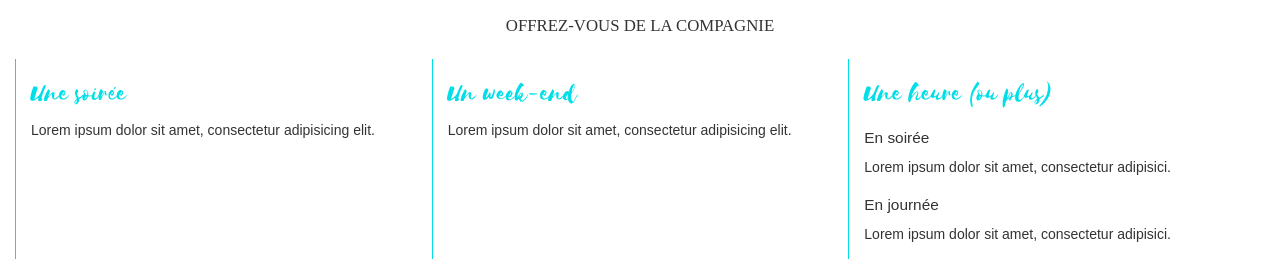
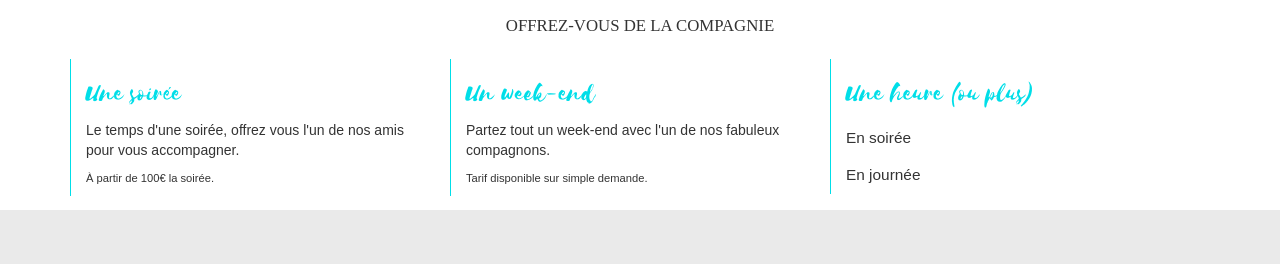
Before and after one commit to Selbahc/BorrowAFriend, a plain HTML site: page product.html in a window 1280 px wide. Shown: the part 595-859 px from the top of the page. Drawn offline with nearby package versions, Linux system fonts and the light colour scheme.

Commit message:
finished product page

```diff
--- a/javascripts/product.js
+++ b/javascripts/product.js
@@ -5,5 +5,11 @@ $(document).ready(function() {
   });
   $(".product-card.back").click(function() {
     $(this).slideToggle('quick');
-  })
+  });
+
+  $("#productAccordion").accordion({
+    event: "mouseover",
+    collapsible: true,
+    active: false
+  });
 });
--- a/product.html
+++ b/product.html
@@ -35,6 +35,7 @@
     </div>
   </nav>
 
+  <!-- SECTION PRODUITS -->
   <section class="product-category">
     <div class="product-card-flip col-xs-6 col-md-3">
       <div class="product-card product-party front">
@@ -44,7 +45,7 @@
         </div>
       </div>
       <div class="product-card back">
-        <p>Lorem ipsum dolor sit amet, consectetur adipisicing elit. Natus molestias tempora tempore saepe architecto expedita, dolor, voluptate ducimus quidem fugit, accusamus! Sint molestiae, a deserunt dolore quas recusandae placeat qui?</p>
+        <p>Pour une soirée chez vous, ou une virée nocturne, les fêtards sauront vous accompagner jusqu'au bout de la nuit, et mettre de l'ambiance pour vous faire oublier le jour !</p>
       </div>
     </div>
 
@@ -56,7 +57,7 @@
         </div>
       </div>
       <div class="product-card back">
-        <p>Lorem ipsum dolor sit amet, consectetur adipisicing elit. Natus libero aliquid animi ea officia voluptatibus facere distinctio rerum aperiam doloribus, tenetur error incidunt culpa impedit nihil dolores iusto suscipit debitis!</p>
+        <p>Pour une soirée jeux vidéos inoubliable ou simplement pour parler de votre passion avec quelqu'un qui partage les mêmes goûts, nos geeks seront parfaits pour vous !</p>
       </div>
     </div>
 
@@ -68,7 +69,7 @@
         </div>
       </div>
       <div class="product-card back">
-        <p>Lorem ipsum dolor sit amet, consectetur adipisicing elit. Natus molestias tempora tempore saepe architecto expedita, dolor, voluptate ducimus quidem fugit, accusamus! Sint molestiae, a deserunt dolore quas recusandae placeat qui?</p>
+        <p>Impossible de vous promener seul(e) ? Faites nous confiance et vous trouverez chez nos flâneurs des compagnons parfaits pour une sortie en ville ou à la campagne...</p>
       </div>
     </div>
 
@@ -80,7 +81,7 @@
         </div>
       </div>
       <div class="product-card back">
-        <p>Lorem ipsum dolor sit amet, consectetur adipisicing elit. Natus molestias tempora tempore saepe architecto expedita, dolor, voluptate ducimus quidem fugit, accusamus! Sint molestiae, a deserunt dolore quas recusandae placeat qui?</p>
+        <p>Un foot à la pause déjeuner ? Un ping-pong à la pause café ? Faites appel à l'un de nos sportifs ! Il s'adaptera parfaitement au sport désiré ainsi qu'à votre niveau !</p>
       </div>
     </div>
 
@@ -92,7 +93,7 @@
         </div>
       </div>
       <div class="product-card back">
-        <p>Lorem ipsum dolor sit amet, consectetur adipisicing elit. Natus molestias tempora tempore saepe architecto expedita, dolor, voluptate ducimus quidem fugit, accusamus! Sint molestiae, a deserunt dolore quas recusandae placeat qui?</p>
+        <p>Comme la vie est faite d'épreuves, nous avons tous besoin d'une épaule pour pleurer, d'un ami à qui parler. N'hésitez pas à vous confier à nos confidents, ils vous réconforteront en un rien de temps !</p>
       </div>
     </div>
 
@@ -104,7 +105,7 @@
         </div>
       </div>
       <div class="product-card back">
-        <p>Lorem ipsum dolor sit amet, consectetur adipisicing elit. Natus molestias tempora tempore saepe architecto expedita, dolor, voluptate ducimus quidem fugit, accusamus! Sint molestiae, a deserunt dolore quas recusandae placeat qui?</p>
+        <p>Régalez vous en compagnie de nos gloutons qui se feront un plaisir de tester vos recettes, même si vous débutez en cuisine... Sinon, vous pouvez aussi aller au restaurant.</p>
       </div>
     </div>
 
@@ -116,7 +117,7 @@
         </div>
       </div>
       <div class="product-card back">
-        <p>Lorem ipsum dolor sit amet, consectetur adipisicing elit. Natus molestias tempora tempore saepe architecto expedita, dolor, voluptate ducimus quidem fugit, accusamus! Sint molestiae, a deserunt dolore quas recusandae placeat qui?</p>
+        <p>Amusez la galerie avec nos comiques hors du commun ! Si vous avez peur de vous ennuyer, prenez-en un avec vous, il a toujours des blagues sous la langue !</p>
       </div>
     </div>
 
@@ -128,28 +129,39 @@
         </div>
       </div>
       <div class="product-card back">
-        <p>Lorem ipsum dolor sit amet, consectetur adipisicing elit. Natus molestias tempora tempore saepe architecto expedita, dolor, voluptate ducimus quidem fugit, accusamus! Sint molestiae, a deserunt dolore quas recusandae placeat qui?</p>
+        <p>Une soirée théâtre ? Cinéma ? Opéra ? Ou simplement une partie d'échecs ? Faites appel à nos cultivés qui vous feront passer un agréable moment de détente !</p>
       </div>
     </div>
   </section>
 
-  <!-- PRICES -->
-  <section class="product-price container-fluid">
+  <!-- SECTION PRIX -->
+  <section class="product-price container">
     <h1 class="col-xs-12 text-center">Offrez-vous de la compagnie</h1>
     <div class="product-price-detail col-xs-12 col-md-4">
       <h2>Une soirée</h2>
-      <p>Lorem ipsum dolor sit amet, consectetur adipisicing elit.</p>
+      <p>Le temps d'une soirée, offrez vous l'un de nos amis pour vous accompagner.</p>
+      <p class="product-price-amount">À partir de 100€ la soirée.</p>
     </div>
     <div class="product-price-detail col-xs-12 col-md-4">
       <h2>Un week-end</h2>
-      <p>Lorem ipsum dolor sit amet, consectetur adipisicing elit.</p>
+      <p>Partez tout un week-end avec l'un de nos fabuleux compagnons.</p>
+      <p class="product-price-amount">Tarif disponible sur simple demande.</p>
     </div>
     <div class="product-price-detail col-xs-12 col-md-4">
       <h2>Une heure <span>(ou plus)</span></h2>
-      <h3>En soirée</h3>
-      <p>Lorem ipsum dolor sit amet, consectetur adipisici.</p>
-      <h3>En journée</h3>
-      <p>Lorem ipsum dolor sit amet, consectetur adipisici.</p>
+      <div id="productAccordion">
+        <h3>En soirée</h3>
+        <div>
+          <p>Que vous souhaitiez quelqu'un pour une soirée jusqu'à 5h du matin, ou juste pour l'apéro, nous avons ce qu'il vous faut !</p>
+          <p class="product-price-amount">À partir de 25€ de l'heure.</p>
+        </div>
+
+        <h3>En journée</h3>
+        <div>
+          <p>Que vous souhaitiez quelqu'un pour une une après-midi entière ou juste pour le dessert, nous avons ce qu'il vous faut !</p>
+          <p class="product-price-amount">À partir de 18€ de l'heure.</p>
+        </div>
+      </div>
     </div>
   </section>
 
@@ -179,7 +191,7 @@
 
 
   <script src="https://ajax.googleapis.com/ajax/libs/jquery/3.2.1/jquery.min.js"></script>
-  <script src="https://cdn.rawgit.com/nnattawat/flip/master/dist/jquery.flip.min.js"></script>
+  <script src="./javascripts/jquery-ui/jquery-ui.min.js"></script>
   <script type="text/javascript" src="./javascripts/product.js"></script>
   <script src="./javascripts/bootstrap.min.js" type="text/javascript"></script>
 </body>
--- a/sass/_product.scss
+++ b/sass/_product.scss
@@ -19,7 +19,7 @@ $logo-blue : #00DEE8;
   padding: 0 !important;
   position: relative;
   .back{
-    @include logo-blue-rgba(0.8);
+    background-color: rgba(255,255,255,0.9);
     height: 30vh;
     overflow: scroll;
     position: absolute;
@@ -28,8 +28,17 @@ $logo-blue : #00DEE8;
     display: none;
     p{
       font-size: .9em;
+      height: 30vh;
+      display: -webkit-box;
+      display: -ms-flexbox;
+      display: flex;
+      -webkit-box-align: center;
+      -ms-flex-align: center;
+      align-items: center;
       text-align: justify;
       margin-top: 10px;
+      font-family: $Muli;
+      font-style: italic;
     }
   }
 }
@@ -83,13 +92,15 @@ $logo-blue : #00DEE8;
   @include product-card-bg("cultives", 0.5);
 }
 
+
+//Prodcut prices
 .product-price{
-  font-family: "Muli", sans-serif;
+  font-family: $Muli;
 
   h1{
     font-size: 1.2em;
-    font-family: "Droid Serif", serif;
-    text-transform: uppercase;
+    font-family: $Droid;
+    text-transform: uppercase
   }
   .product-price-detail{
     margin-top: 1em;
@@ -106,21 +117,24 @@ $logo-blue : #00DEE8;
   h3{
     font-size: 1.1em;
   }
+  .product-price-amount{
+    font-size: .8em;
+  }
 }
 
+//DESKTOPS
 @media (min-width: 992px){
   .product-card-flip{
     span{
       font-size: 1.8em;
     }
     h1{
-      font-size: 5em;
+      font-size: 4vw;
     }
     .back{
       p{
-        font-size: 1.1em;
-        text-align: justify;
-        // margin: 15px 5px 0 5px;
+        font-size: 1.3em;
+        overflow: hidden;
       }
     }
     &:hover{
@@ -132,12 +146,7 @@ $logo-blue : #00DEE8;
     -webkit-transition: .2s;
     transition: .2s;
   }
-  .product-price-detail{
-    height: 25vh;
-    border-left: 1px solid $logo-blue;
-    border-top: none !important;
-    border-bottom: none !important;
-  }
+
   .product-party{
     &:hover{
       @include product-card-bg("fetard", 0.2);
@@ -202,4 +211,11 @@ $logo-blue : #00DEE8;
       }
     }
   }
+  .product-price-detail{
+
+    max-height: 40vh;
+    border-left: 1px solid $logo-blue;
+    border-top: none !important;
+    border-bottom: none !important;
+  }
 }
```
Also changed, not shown: stylesheets/styles.css.
